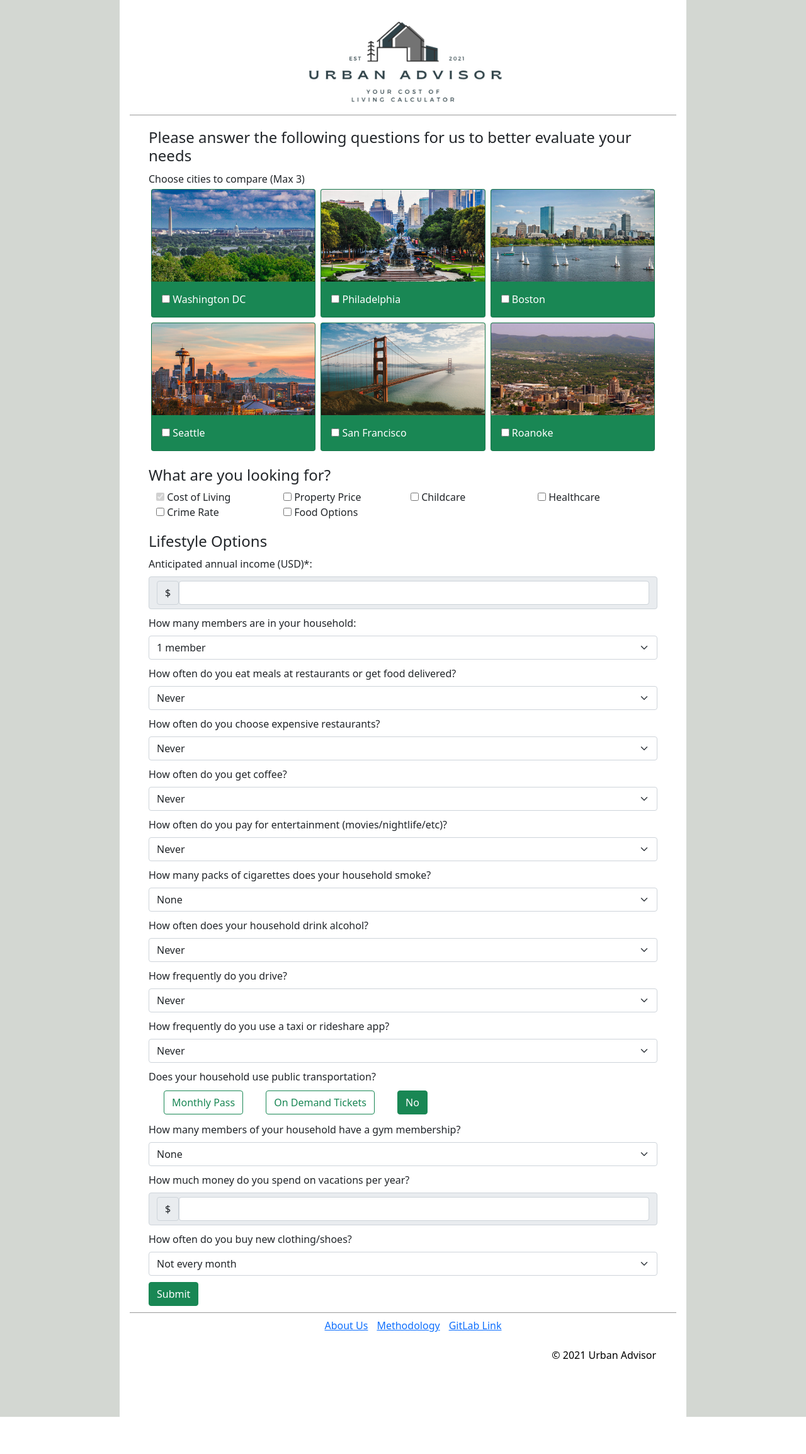
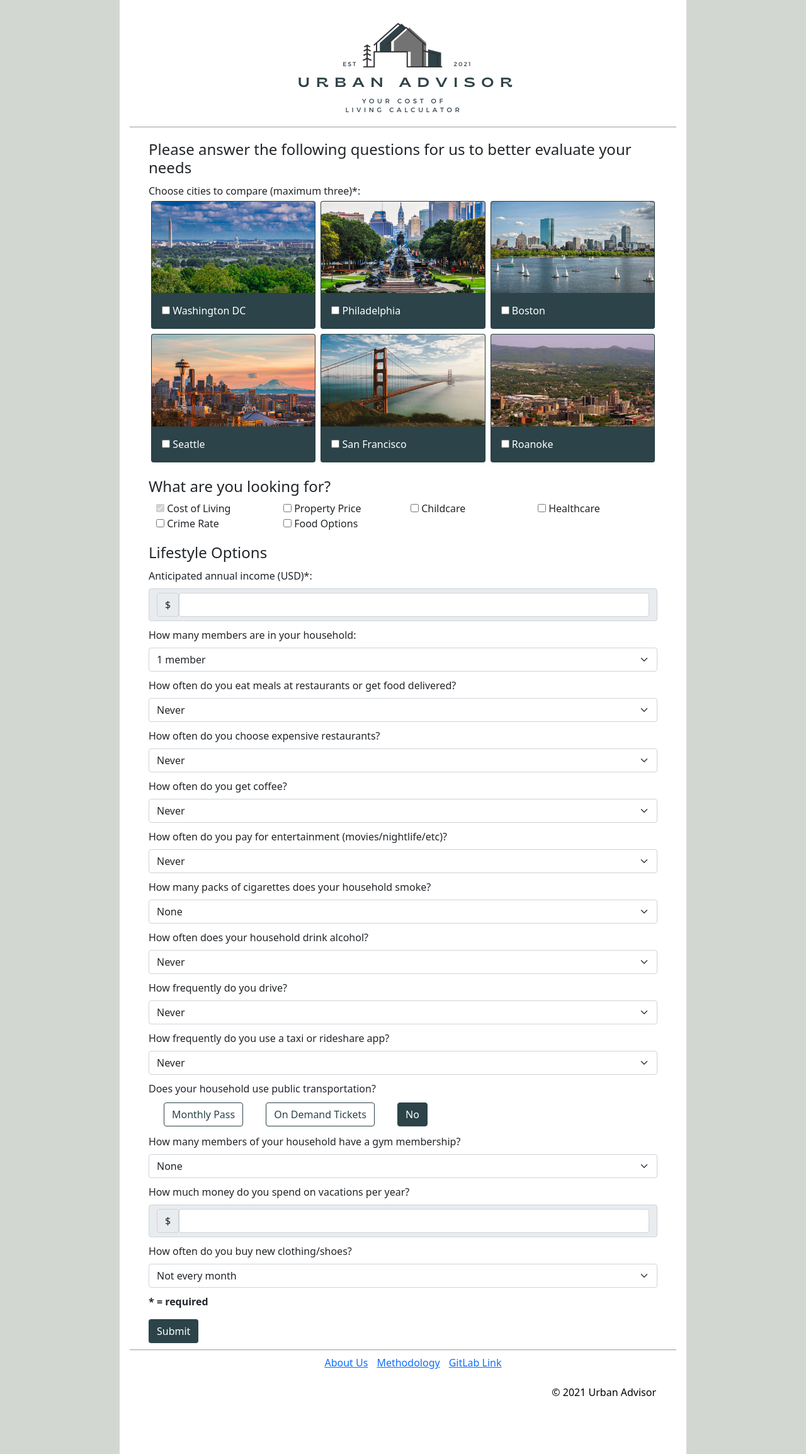
Before and after one commit to i-am-xu-wang/urban_advisor, a Django app: page / in a window 1280 px wide. Shown: the whole page at 63% size. Before the commit the page ends 2249 px from the top, so only its background shows below. Run offline with Django 3.2, Linux system fonts and the light colour scheme; some libraries are stand-ins or nearby versions.

Commit message:
color and header tweaks

```diff
--- a/capstone/static/css/global.css
+++ b/capstone/static/css/global.css
@@ -16,48 +16,21 @@ body {
 }
 
 header {
-    /*margin-left: 50%;*/
-    /*display: block;*/
-    /*margin--l: 10%;*/
     display: flex;
     flex-direction: row;
     gap: 1em;
     border-bottom-style: groove;
     border-color: whitesmoke;
     border-width: 2px;
-    justify-content: space-between;
+    justify-content: center;
 }
 
 select {
     color: #858796;
 }
 
-#left-header {
-    width: 100px;
-    margin-bottom: 10px;
-}
-
 #header-logo {
-    margin-inline: 43%;
-    max-width: 90%;
-}
-
-#mid-header {
-    text-align: center;
-    align-self: auto;
-}
-
-#header-text a {
-    text-decoration: none;
-    color: black;
-}
-
-#header-text {
-    margin: 5px 0 5px 0;
-}
-
-#header-subhead {
-    margin: 5px 0 5px 0;
+    max-width: 100%;
 }
 
 main {
--- a/capstone/static/css/questionnaire.css
+++ b/capstone/static/css/questionnaire.css
@@ -9,6 +9,22 @@
     margin: 10px 0 10px 0;
 }
 
+.spruce-bg {
+    background-color: #2b4349;
+}
+
+.btn-check:checked + .btn-outline-success {
+  color: white !important;
+  background-color: #2b4349 !important;
+  border-color: #2b4349 !important;
+}
+
+.btn-outline-success {
+  color: #2b4349 !important;
+  background-color: white !important;
+  border-color: #2b4349 !important;
+}
+
 h4 {
     margin-top: 20px;
 }
--- a/capstone/static/js/questionnaire.js
+++ b/capstone/static/js/questionnaire.js
@@ -160,7 +160,7 @@ $(document).ready(function () {
             checkboxes.addClass('alert alert-danger');
             valid = false;
             message = $('<div class="alert alert-danger alert-dismissible fade show">\n' +
-                '    <strong>Error!</strong> Please select at least one city to evaluate\n' +
+                '    <strong>Error!</strong> Please select at least one city to evaluate.\n' +
                 '</div>');
             checkboxes.before(message);
             errorScroll();
@@ -169,7 +169,7 @@ $(document).ready(function () {
             salaryQuestion.addClass('alert alert-danger');
             valid = false;
             message = $('<div class="alert alert-danger alert-dismissible fade show">\n' +
-                '    <strong>Error!</strong> Please enter anticipated annual income\n' +
+                '    <strong>Error!</strong> Please enter anticipated annual income.\n' +
                 '</div>');
             salaryQuestion.before(message);
             errorScroll();
@@ -178,7 +178,7 @@ $(document).ready(function () {
             vacationSpending.addClass('alert alert-danger');
             valid = false;
             message = $('<div class="alert alert-danger alert-dismissible fade show">\n' +
-                '    <strong>Error!</strong> Please enter vacation spending\n' +
+                '    <strong>Error!</strong> Please enter vacation spending.\n' +
                 '</div>');
             vacationSpending.before(message);
             errorScroll();
@@ -191,7 +191,7 @@ $(document).ready(function () {
                     cityProximityOptions.addClass('alert alert-danger');
                     valid = false;
                     message = $('<div class="alert alert-danger alert-dismissible fade show">\n' +
-                        '    <strong>Error!</strong> Please select an option for city proximity\n' +
+                        '    <strong>Error!</strong> Please select an option for city proximity.\n' +
                         '</div>');
                     cityProximityOptions.before(message);
                     errorScroll();
@@ -200,7 +200,7 @@ $(document).ready(function () {
                     rentOrBuyOptions.addClass('alert alert-danger');
                     valid = false;
                     message = $('<div class="alert alert-danger alert-dismissible fade show">\n' +
-                        '    <strong>Error!</strong> Please select an option for rent or buy\n' +
+                        '    <strong>Error!</strong> Please select an option for rent or buy.\n' +
                         '</div>');
                     rentOrBuyOptions.before(message);
                     errorScroll();
@@ -211,7 +211,7 @@ $(document).ready(function () {
                             rentQuestions.addClass('alert alert-danger');
                             valid = false;
                             message = $('<div class="alert alert-danger alert-dismissible fade show">\n' +
-                                '    <strong>Error!</strong> Please select an option for rental bedrooms\n' +
+                                '    <strong>Error!</strong> Please select an option for rental bedrooms.\n' +
                                 '</div>');
                             rentQuestions.before(message);
                             errorScroll();
@@ -222,7 +222,7 @@ $(document).ready(function () {
                             buySquareFootageQuestion.addClass('alert alert-danger');
                             valid = false;
                             message = $('<div class="alert alert-danger alert-dismissible fade show">\n' +
-                                '    <strong>Error!</strong> Please enter desired square footage\n' +
+                                '    <strong>Error!</strong> Please enter desired square footage.\n' +
                                 '</div>');
                             buySquareFootageQuestion.before(message);
                             errorScroll();
@@ -231,7 +231,7 @@ $(document).ready(function () {
                             downPaymentQuestion.addClass('alert alert-danger');
                             valid = false;
                             message = $('<div class="alert alert-danger alert-dismissible fade show">\n' +
-                                '    <strong>Error!</strong> Please enter desired down payment\n' +
+                                '    <strong>Error!</strong> Please enter desired down payment.\n' +
                                 '</div>');
                             downPaymentQuestion.before(message);
                             errorScroll();
--- a/templates/capstone/base.html
+++ b/templates/capstone/base.html
@@ -14,17 +14,9 @@
 <body class="page">
 <div class="page-content">
     <header>
-        <div id="mid-header">
-            {#    <div id="left-header">#}
-            <a href="{% url "index" %}">
+        <a href="{% url "index" %}">
                 <img id="header-logo" alt="Website Logo" src="{% static "images/new_logo.png" %}"/>
             </a>
-        </div>
-        {#    <div id="mid-header">#}
-        {#        <h1 id="header-text"><a href="{% url "index" %}">Powerful Financial</a></h1>#}
-        {#        <h3 id="header-subhead">Your smart financial calculator</h3>#}
-        {#    </div>#}
-        <div id="right-footer"></div>
     </header>
 
     <main>
--- a/templates/capstone/questionnaire.html
+++ b/templates/capstone/questionnaire.html
@@ -22,14 +22,11 @@
         {% csrf_token %}
         <!-- Cities options -->
         <div id="cities-checkboxes">
-            Choose cities to compare (Max 3)
-            {#            <span id="at-least-one">at least one</span>, #}
-            {#            <span id="maximum-three">maximum three</span>):#}
-            {#            <span class = "note">* = required</span>#}
+            Choose cities to compare (<span id="maximum-three">maximum three</span>)*:
             <div class="container">
                 <div class="row">
                     <div class="col-sm-6 col-md-4 p-1">
-                        <label class="card text-white bg-success pt-0" for="washington-dc-checkbox"><img
+                        <label class="card text-white spruce-bg pt-0" for="washington-dc-checkbox"><img
                                 class="card-img-top" src="{% static "images/washington-dc.jpeg" %}"
                                 alt="Washington DC"/>
                             <div class="card-body"><input type="checkbox" id="washington-dc-checkbox"
@@ -39,7 +36,7 @@
                         </label>
                     </div>
                     <div class="col-sm-6 col-md-4 p-1">
-                        <label class="card text-white bg-success pt-0" for="philadelphia-checkbox"><img
+                        <label class="card text-white spruce-bg pt-0" for="philadelphia-checkbox"><img
                                 class="card-img-top" src="{% static "images/philadelphia.jpeg" %}" alt="Philadelphia"/>
                             <div class="card-body"><input type="checkbox" id="philadelphia-checkbox"
                                                           name="cities-checkbox" value="Philadelphia"
@@ -48,7 +45,7 @@
                         </label>
                     </div>
                     <div class="col-sm-6 col-md-4 p-1">
-                        <label class="card text-white bg-success pt-0" for="boston-checkbox"><img class="card-img-top"
+                        <label class="card text-white spruce-bg pt-0" for="boston-checkbox"><img class="card-img-top"
                                                                                                   src="{% static "images/boston.jpeg" %}"
                                                                                                   alt="Boston"/>
                             <div class="card-body"><input type="checkbox" id="boston-checkbox" name="cities-checkbox"
@@ -57,7 +54,7 @@
                         </label>
                     </div>
                     <div class="col-sm-6 col-md-4 p-1">
-                        <label class="card text-white bg-success pt-0" for="seattle-checkbox"><img class="card-img-top"
+                        <label class="card text-white spruce-bg pt-0" for="seattle-checkbox"><img class="card-img-top"
                                                                                                    src="{% static "images/seattle.jpeg" %}"
                                                                                                    alt="Seattle"/>
                             <div class="card-body"><input type="checkbox" id="seattle-checkbox" name="cities-checkbox"
@@ -67,7 +64,7 @@
                         </label>
                     </div>
                     <div class="col-sm-6 col-md-4 p-1">
-                        <label class="card text-white bg-success pt-0" for="silicon-valley-checkbox"><img
+                        <label class="card text-white spruce-bg pt-0" for="silicon-valley-checkbox"><img
                                 class="card-img-top" src="{% static "images/sf.jpg" %}"
                                 alt="Silicon Valley"/>
                             <div class="card-body"><input type="checkbox" id="silicon-valley-checkbox"
@@ -77,7 +74,7 @@
                         </label>
                     </div>
                     <div class="col-sm-6 col-md-4 p-1">
-                        <label class="card text-white bg-success pt-0" for="roanoke-checkbox"><img class="card-img-top"
+                        <label class="card text-white spruce-bg pt-0" for="roanoke-checkbox"><img class="card-img-top"
                                                                                                    src="{% static "images/roanoke.jpeg" %}"
                                                                                                    alt="Roanoke"/>
                             <div class="card-body"><input type="checkbox" id="roanoke-checkbox" name="cities-checkbox"
@@ -462,7 +459,8 @@
                 </select>
             </div>
         </div>
-        <input class="btn btn-success" type="button" onClick="submitForms()" id="submit-button" name="submit-button"
+        <p><strong>* = required</strong></p>
+        <input class="btn text-white spruce-bg" type="button" onClick="submitForms()" id="submit-button" name="submit-button"
                value="Submit">
     </form>
 {% endblock %}
```
